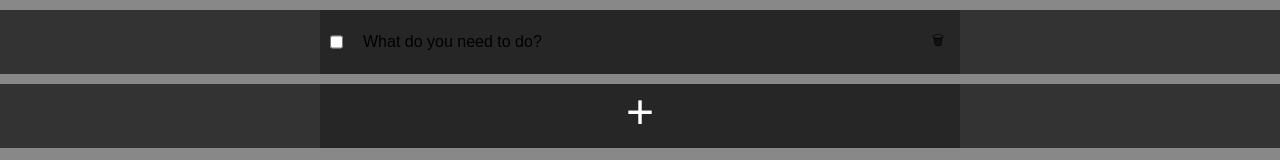
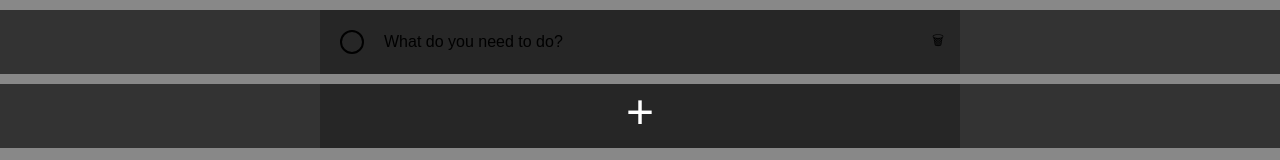
Before and after one commit to adrianlafond/todo-react, a React (Create React App) app: page / in a window 1280 px wide. Shown: the top 160 px of the page. Built offline with nearby package versions, Linux system fonts and the light colour scheme.

Commit message:
draw circle checkbox

```diff
--- a/src/components/todo-item/style.css
+++ b/src/components/todo-item/style.css
@@ -38,9 +38,52 @@
 }
 
 .todo-item__complete {
-  margin: 0 0 0 10px;
+  position: relative;
+  margin: 0;
   padding: 0;
-  border-width: 0;
+  width: 64px;
+  /* border: 1px dotted red; */
+}
+.todo-item__complete-checkbox {
+  position: relative;
+  width: 100%;
+  height: 100%;
+  display: inline-flex;
+  align-items: center;
+  justify-content: center;
+}
+.todo-item__complete-checkbox-hit {
+  width: 24px;
+  height: 24px;
+  border: 2px solid #fff;
+  border-radius: 12px;
+}
+.todo-item__complete-checkbox-hit--complete {
+  border-color: #ccc;
+}
+.todo-item__complete-checkbox-hit--focus {
+  border-color: #000;
+}
+.todo-item__complete-checkbox-hit-check {
+  width: 16px;
+  height: 16px;
+  border-radius: 8px;
+  margin: 2px;
+  background-color: transparent;
+}
+.todo-item__complete-checkbox-hit-check--complete {
+  background-color: #ccc;
+}
+.todo-item__complete-checkbox-hit-check--focus {
+  background-color: #000;
+}
+.todo-item__complete-input {
+  width: 100%;
+  height: 100%;
+  opacity: 0;
+  position: absolute;
+  left: 0;
+  top: 0;
 }
 
 .todo-item__text {
@@ -48,8 +91,8 @@
   margin: 0;
   display: inline-flex;
   align-items: center;
-  margin: 0 10px;
-  padding: 0 10px;
+  margin: 0;
+  padding: 0;
   border-width: 0;
   background-color: transparent;
   font-size: 16px;
--- a/src/components/todo-item/todo-item.tsx
+++ b/src/components/todo-item/todo-item.tsx
@@ -225,13 +225,15 @@ export const TodoItem: React.FC<TodoItemProps> = React.memo(({
 
   // const justAdded = todoContext.idJustAdded === id;
 
+  const isFocused = mode !== 'none';
+
   return (
     <div
       className={classnames(
         'todo-item',
         {
           'todo-item--complete': complete,
-          'todo-item--focus': mode !== 'none',
+          'todo-item--focus': isFocused,
         }
       )}
       tabIndex={0}
@@ -240,7 +242,7 @@ export const TodoItem: React.FC<TodoItemProps> = React.memo(({
       onFocus={onRootFocus}
       onBlur={onRootBlur}
     >
-      <div className={classnames('todo-item__content', { 'todo-item__content--focus': mode !== 'none' })}>
+      <div className={classnames('todo-item__content', { 'todo-item__content--focus': isFocused })}>
         {isConfirmingDelete ? (
           <>
             <button
@@ -262,14 +264,33 @@ export const TodoItem: React.FC<TodoItemProps> = React.memo(({
           </>
         ) : (
           <>
+            <div className="todo-item__complete todo-item__child">
+              <div className="todo-item__complete-checkbox">
+                <div className={classnames(
+                  'todo-item__complete-checkbox-hit',
+                  {
+                    'todo-item__complete-checkbox-hit--focus': isFocused,
+                    'todo-item__complete-checkbox-hit--complete': complete,
+                  }
+                )}>
+                  <div className={classnames(
+                    'todo-item__complete-checkbox-hit-check',
+                    {
+                      'todo-item__complete-checkbox-hit-check--focus': isFocused && complete,
+                      'todo-item__complete-checkbox-hit-check--complete': complete,
+                    }
+                  )}/>
+                </div>
+              </div>
               <input
                 tabIndex={-1}
                 type="checkbox"
                 data-testid="todo-item__complete"
-                className="todo-item__complete todo-item__child"
+                className="todo-item__complete-input"
                 checked={complete}
                 onChange={onCheckboxChange}
               />
+            </div>
             <input
               tabIndex={-1}
               data-testid="todo-item__text"
```
Lines whose indentation alone changed are shown as unchanged.
